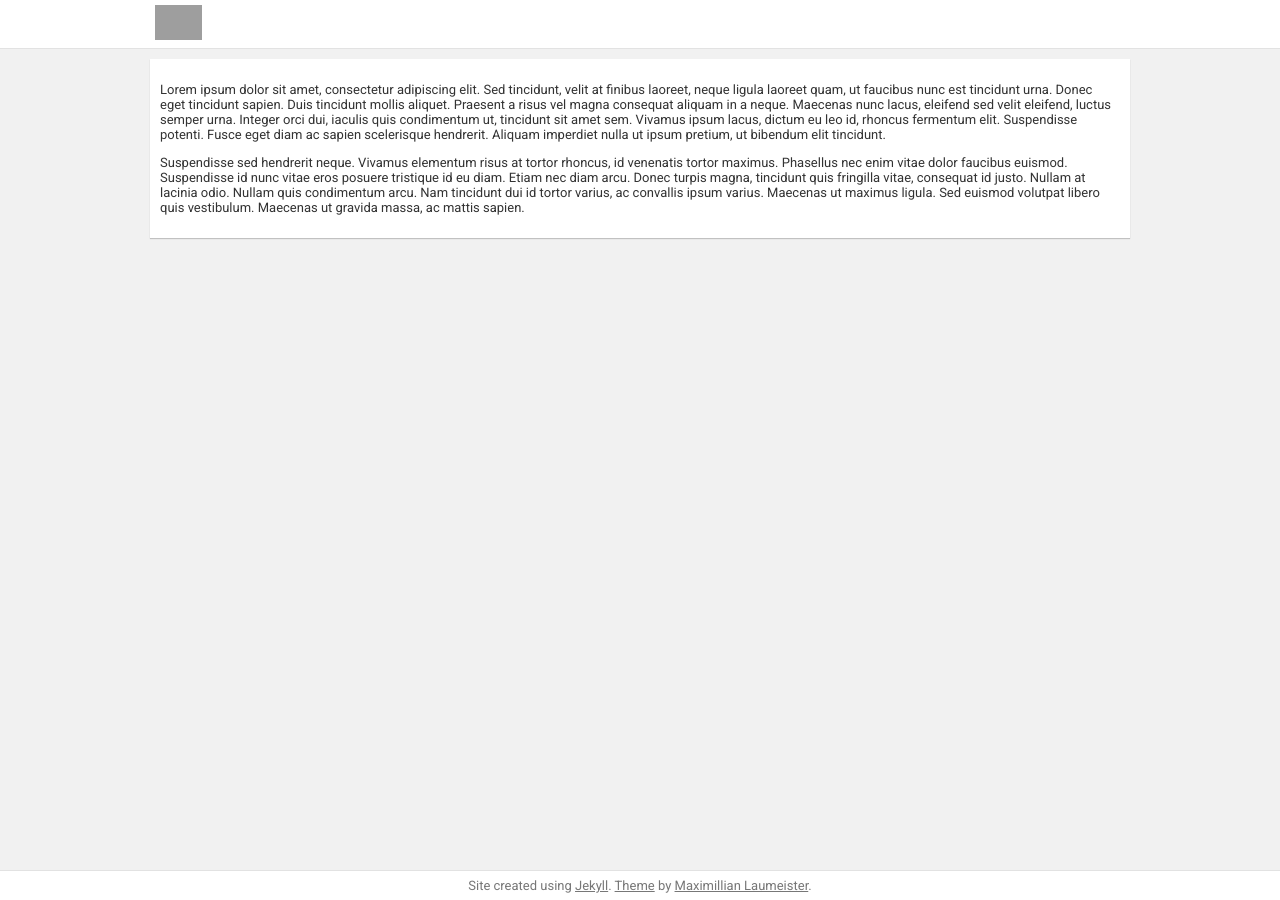
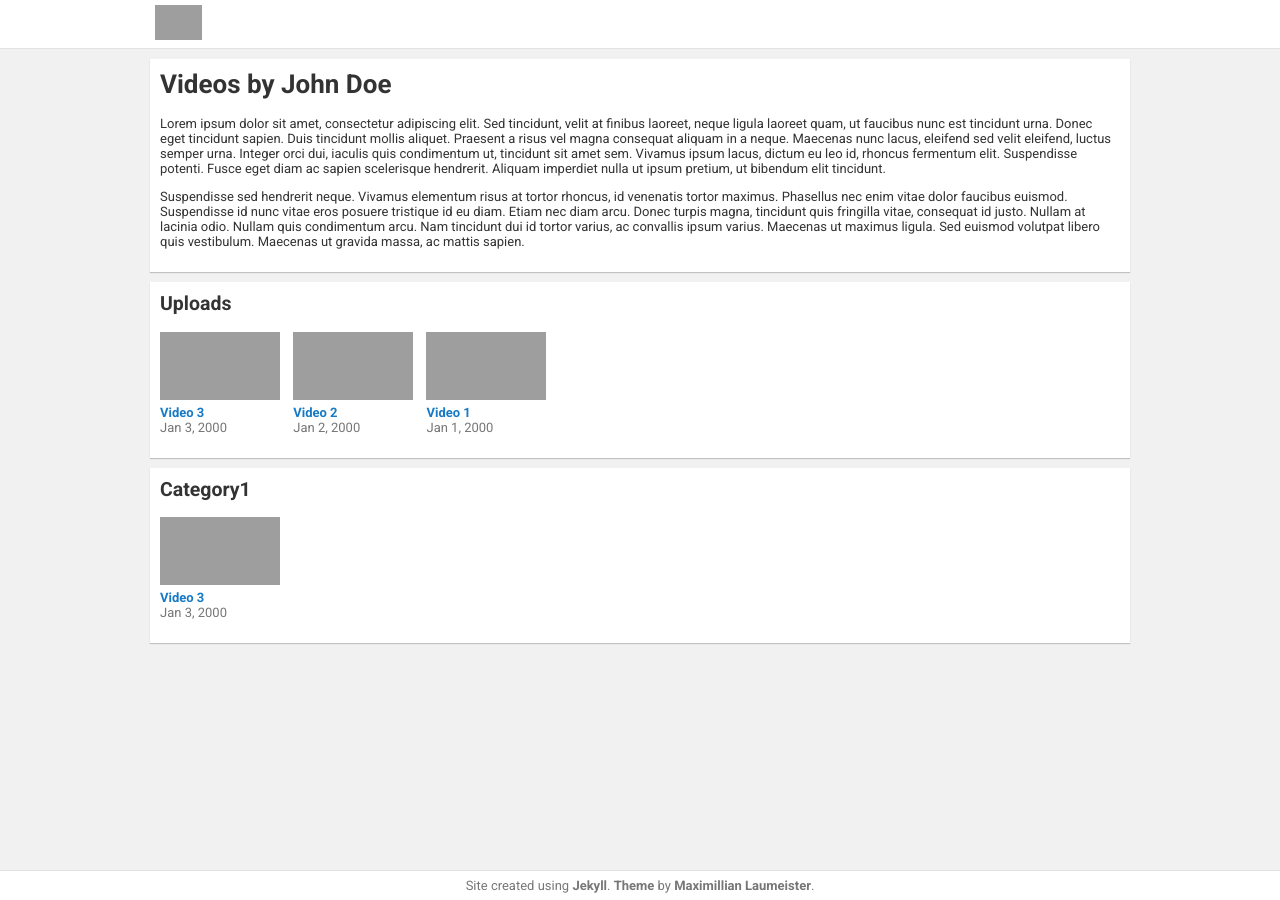
Before and after one commit to MaxLaumeister/ownvideo, a Jekyll site: the page built from index.html, in a window 1280 px wide. Built offline with Jekyll 4.4.1, drawn with Linux system fonts in a browser that asks for light colours; grey boxes are pictures that could not be loaded.

Commit message:
Add video listing to front page

```diff
--- a/_config.yml
+++ b/_config.yml
@@ -2,6 +2,7 @@
 #      Main Configs       #
 # ----------------------- #
 
+title: Videos by John Doe
 author: John Doe
 baseurl: /
 video-baseurl: /videos/
@@ -16,7 +17,7 @@ disqus-site-id:
 #     Static Configs      #
 # ----------------------- #
 
-permalink: /watch/:title
+permalink: /watch/:title/
 
 defaults:
   -
@@ -25,4 +26,4 @@ defaults:
     values:
       layout: watch
       title: Video Title
-      category: Uploads
+      categories: [uploads]
--- a/_includes/header.html
+++ b/_includes/header.html
@@ -1,3 +1,3 @@
 <div class="header">
-    <nav class="topnav"><img class="nav-title-img" src="https://placeholdit.imgix.net/~text?txtsize=25&txt=Your%20Logo%20Here&w=200&h=50"></img></nav>
+    <nav class="topnav"><a href="{{ site.baseurl }}"><img class="nav-title-img" src="https://placeholdit.imgix.net/~text?txtsize=25&txt=Your%20Logo%20Here&w=200&h=50"></img></a></nav>
 </div>
--- a/_layouts/home.html
+++ b/_layouts/home.html
@@ -11,9 +11,43 @@
         {% include header.html %}
         <div class="pagewrap">
             <div class="video-card intro-description">
+                <h1 class="site-title">{{ site.title }}</h1>
                 <p>Lorem ipsum dolor sit amet, consectetur adipiscing elit. Sed tincidunt, velit at finibus laoreet, neque ligula laoreet quam, ut faucibus nunc est tincidunt urna. Donec eget tincidunt sapien. Duis tincidunt mollis aliquet. Praesent a risus vel magna consequat aliquam in a neque. Maecenas nunc lacus, eleifend sed velit eleifend, luctus semper urna. Integer orci dui, iaculis quis condimentum ut, tincidunt sit amet sem. Vivamus ipsum lacus, dictum eu leo id, rhoncus fermentum elit. Suspendisse potenti. Fusce eget diam ac sapien scelerisque hendrerit. Aliquam imperdiet nulla ut ipsum pretium, ut bibendum elit tincidunt.</p>
                 <p>Suspendisse sed hendrerit neque. Vivamus elementum risus at tortor rhoncus, id venenatis tortor maximus. Phasellus nec enim vitae dolor faucibus euismod. Suspendisse id nunc vitae eros posuere tristique id eu diam. Etiam nec diam arcu. Donec turpis magna, tincidunt quis fringilla vitae, consequat id justo. Nullam at lacinia odio. Nullam quis condimentum arcu. Nam tincidunt dui id tortor varius, ac convallis ipsum varius. Maecenas ut maximus ligula. Sed euismod volutpat libero quis vestibulum. Maecenas ut gravida massa, ac mattis sapien.</p>
             </div>
+            {% for category in site.categories %}
+            <div class="video-card category-listing">
+                <h2 class="category-title">{{ category | first }}</h2>
+                <ul>
+                {% for posts in category %}
+                    {% for post in posts %}
+                        {% if post.url %}
+                            <li>
+                                <a href="{{ post.url }}">
+                                    <img class="vid-thumbnail" src="https://placeholdit.imgix.net/~text?txtsize=33&amp;txt=120%C3%9768&amp;w=120&amp;h=68">
+                                </a>
+                                <a class="vid-link" href="{{ post.url }}">
+                                    {{ post.title }}<br />
+                                </a>
+                                <span class="vid-date">
+                                    {% assign d = post.date | date: "%-d" %}
+                                    {% assign m = post.date | date: "%B" %}
+
+                                    {% case m %}
+                                      {% when 'April' or 'May' or 'June' or 'July' %}{{ m }}
+                                      {% when 'September' %}Sept
+                                      {% else %}{{ post.date | date: "%b" }}
+                                    {% endcase %}
+                                      {{ d }},
+                                    {{ post.date | date: "%Y" }}
+                                </span>
+                            </li>
+                        {% endif %}
+                    {% endfor %}
+                {% endfor %}
+                </ul>
+            </div>
+        {% endfor %}
         </div>
         {% include footer.html %}
     </div>
--- a/_layouts/watch.html
+++ b/_layouts/watch.html
@@ -55,7 +55,7 @@
             </main>
             <div class="sidebar">
                 <div class="video-card next-videos">
-                    <span class="card-title next-videos-title">Up next in "{{ page.category }}"</span>
+                    <span class="card-title next-videos-title">Up next in "<span class="category-title">{{ page.categories[0] }}</span>"</span>
                     <div class="suggested-vid-wrap"><img class="vid-thumbnail" src="https://placeholdit.imgix.net/~text?txtsize=33&txt=120%C3%9768&w=120&h=68"></img><span class="vid-thumbnail-title">Next Video 1 Title</span></div>
                     <div class="suggested-vid-wrap"><img class="vid-thumbnail" src="https://placeholdit.imgix.net/~text?txtsize=33&txt=120%C3%9768&w=120&h=68"></img><span class="vid-thumbnail-title">Next Video 2 Title</span></div>
                     <div class="suggested-vid-wrap"><img class="vid-thumbnail" src="https://placeholdit.imgix.net/~text?txtsize=33&txt=120%C3%9768&w=120&h=68"></img><span class="vid-thumbnail-title">Next Video 3 Title</span></div>
--- a/css/style.css
+++ b/css/style.css
@@ -11,12 +11,26 @@ html, body {
     font-family: Roboto, arial, sans-serif;
 }
 
+a {
+    text-decoration: none;
+    font-weight: bold;
+    color: #167ac6;
+}
+
+a:hover {
+    text-decoration: underline;
+}
+
+h1, h2, h3, h4, h5, h6 {
+    margin-top: 0;
+}
+
 .header {
     background-color: white;
     border-bottom: 1px solid #e2e2e2;
 }
 
-.topnav, footer {
+.topnav, footer, .category-listing {
     margin: 0 auto;
 }
 
@@ -51,6 +65,32 @@ html, body {
     padding: 10px;
     background-color: white;
     box-shadow: 0 1px 1px rgba(0, 0, 0, 0.2);
+}
+
+.category-listing ul {
+    padding: 0;
+    list-style-type: none;
+}
+
+.category-listing li {
+    display: inline-block;
+    margin-right: 10px;
+}
+
+.category-listing .vid-thumbnail, .category-listing .vid-link {
+    display: block;
+}
+
+.category-title {
+    text-transform: capitalize;
+}
+
+.category-listing .vid-link {
+    margin-top: 5px;
+}
+
+.category-listing .vid-date {
+    color: #767676;
 }
 
 .card-title {
@@ -135,7 +175,7 @@ html, body {
 
 /* Sizing via mobile-first media queries */
 
-.topnav, main, .pagewrap, .sidebar, footer {
+.topnav, main, .pagewrap, .sidebar, footer, .category-listing {
     width: 426px;
 }
 
@@ -144,7 +184,7 @@ html, body {
 }
 
 @media (min-width: 660px) {
-    .topnav, main, .pagewrap, .sidebar, footer {
+    .topnav, main, .pagewrap, .sidebar, footer, .category-listing {
         width: 640px;
     }
 }
@@ -154,7 +194,7 @@ html, body {
         width: 640px;
     }
 
-    .pagewrap, .topnav, footer {
+    .pagewrap, .topnav, footer, .category-listing {
         width: 980px;
     }
 
```
Also changed, not shown: _posts/2000-01-02-video2.markdown (added, +11 -0 lines), _posts/2000-01-03-video3.markdown (added, +12 -0 lines).
